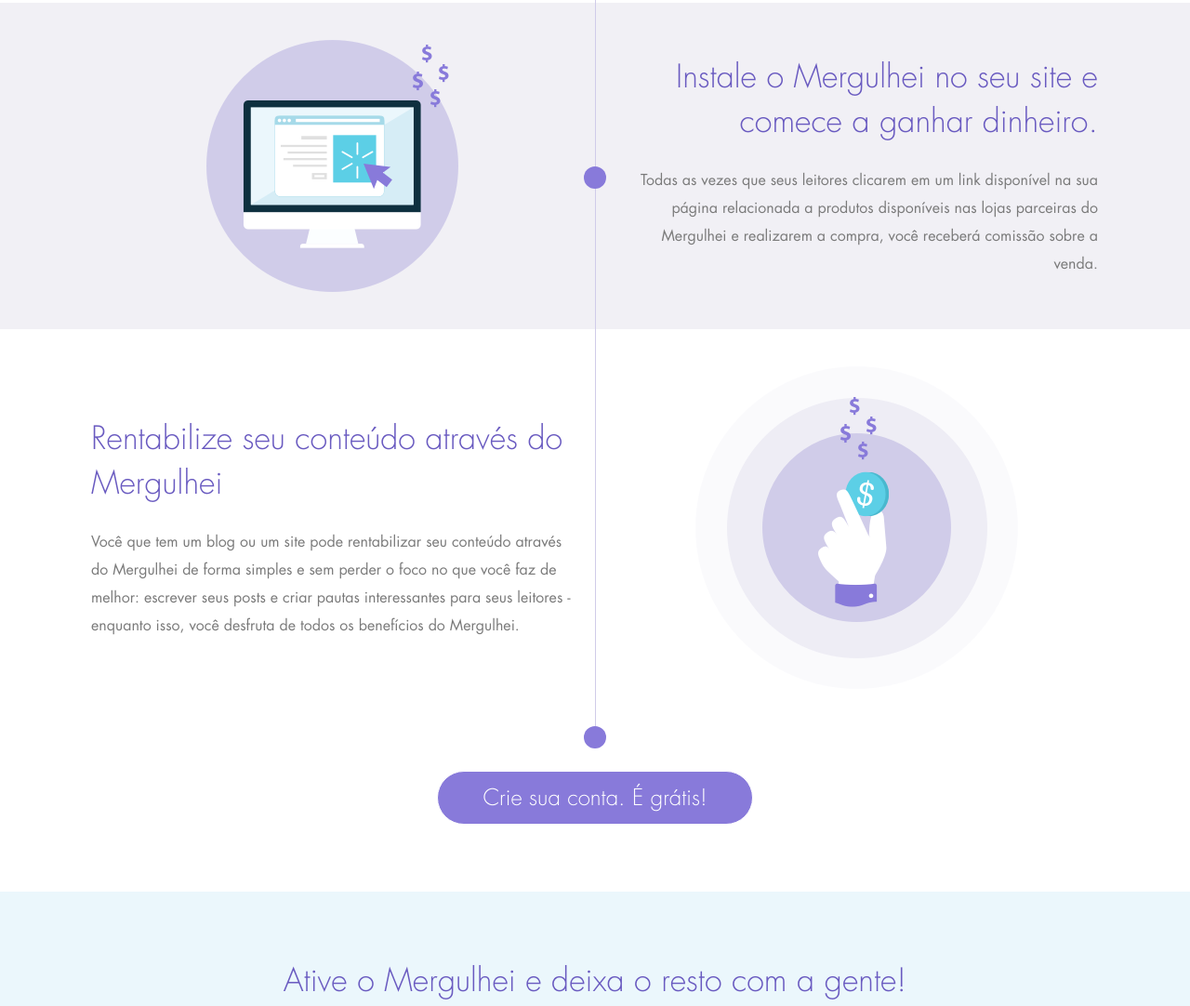
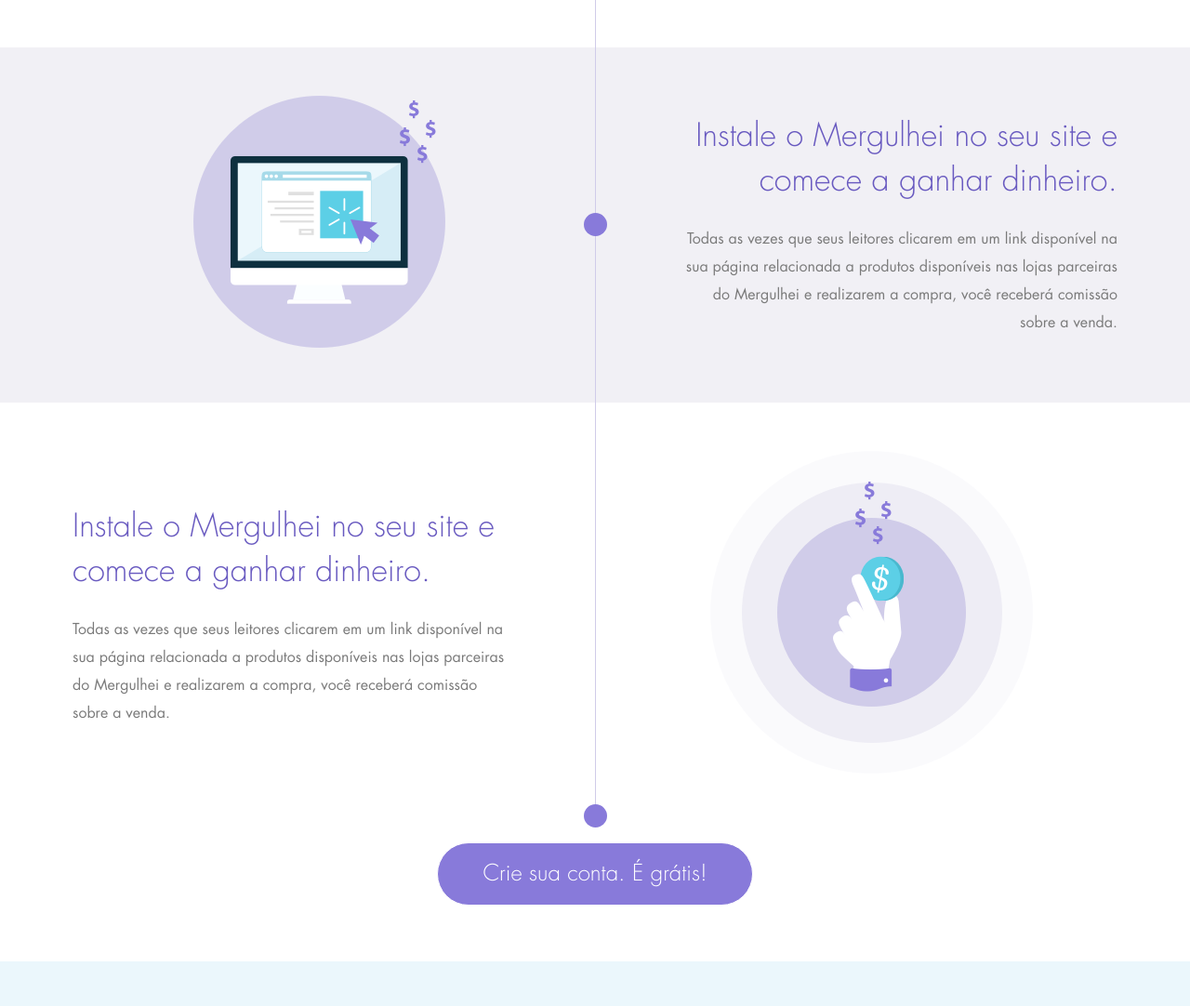
Before and after one commit to Mergulhei/mergulhei.github.io, a plain HTML site: page index.html in a window 1280 px wide. Shown: the part 1117-2199 px from the top of the page at 93% size. Drawn offline with Linux system fonts and the light colour scheme; a script that the page names is missing.

Commit message:
Fixes how it works section

```diff
--- a/estilo.css
+++ b/estilo.css
@@ -1,11 +1,53 @@
+* {
+    box-sizing: border-box;
+}
+
+body {
+    line-height: 1.41;
+}
+
 .page{
     background-color: white;
     font-family: "FuturaStd-Book";
 }
 
+.bg--gray {
+    background-color: #F1F0F5;
+}
+
 .container {
     width: 1124px;
     margin: 0 auto;
+}
+
+.grid {
+    margin-left: -32px;
+}
+
+.grid__col {
+    padding-left: 32px;
+    display: inline-block;
+    vertical-align: top;
+}
+
+.grid__col--6 {
+    width: 50%;
+}
+
+.grid__col--4 {
+    width: 33.3333333%;
+}
+
+.grid.grid--middle > .grid__col {
+    vertical-align: middle;
+}
+
+.grid.grid--large {
+    margin-left: -64px;
+}
+
+.grid.grid--large > .grid__col {
+    padding-left: 64px;
 }
 
 .banner{
@@ -157,31 +199,7 @@
     font-weight: lighter;
     font-size: 34px;
     line-height: 48px;
-}
-
-.know-it {
-	padding-top: 56px;
-	padding-bottom: 72px;
-}
-	.know-it--item{
-		padding: 40px 0;
-		position: relative;
-	}
-
-	.know-it--item__gray{
-		background-color: #F1F0F5;
-	}
-
-	.know-it--col{
-		width: 519px;
-		display: inline-block;
-		vertical-align: middle;
-		padding: 0 20px
-	}
-
-	.know-it--col img{
-		display: block;
-		margin: 0 auto;
+    margin-bottom: 24px;
 }
 
 .know-it--h2 {
@@ -227,20 +245,76 @@
     margin-bottom: 24px;
 }
 
+.timeline {
+    position: relative;
+    padding: 52px 0;
+}
+
+.timeline__ball {
+    border-radius: 50%;
+    width: 25px;
+    height: 25px;
+    background-color: #887ADA;
+
+    margin: auto;
+
+    position: absolute;
+    top: 0;
+    bottom: 0;
+    left: 0;
+    right: 0;
+}
+
+.timeline__line {
+    width: 1px;
+    background-color: #D0CCE9;
+
+    margin: auto;
+
+    position: absolute;
+    top: 0;
+    bottom: 0;
+    left: 0;
+    right: 0;
+}
+
+.timeline--end > .timeline__ball {
+    top: auto;
+}
+
+.pr60 {
+    padding-right: 60px;
+}
+
+.pl60 {
+    padding-left: 60px;
+}
+
+.pt60 {
+    padding-top: 60px;
+}
+
+.pb60 {
+    padding-bottom: 60px;
+}
+
+.mb16 {
+    margin-bottom: 16px;
+}
 
 .padding-bottom__24{
     padding-bottom: 24px;
 }
 
-.text__left{
+.text--left{
     text-align: left;
 }
 
-.text__right{
+.text--right{
     text-align: right;
 }
 
-.text__center{
+.text--center{
     text-align: center;
 }
 
--- a/index.html
+++ b/index.html
@@ -63,45 +63,64 @@
     </header>
 
     <!--Entenda o Merguhei-->
-	<section id="know-it" class="know-it">
+    <section id="know-it">
+        <div class="container pt60">
             <h2 class="know-it--h2">Entenda o Mergulhei</h2>
-		<div class="know-it--container">
-			<div class="know-it--line"></div>
-			<div class="">
-				<div class="container know-it--item">
-					<div class="know-it--ball know-it--ball__center"></div>
-					<div class="know-it--col text__left">
-						<h3 class="title padding-bottom__24">Você tem um site ou um blog e quer ganhar dinheiro com ele?</h3>
+
+            <div class="timeline">
+                <div class="timeline__line"></div>
+                <div class="timeline__ball"></div>
+
+                <div class="grid grid--middle grid--large">
+                    <div class="grid__col grid__col--6">
+                        <div class="pr60">
+                            <h3 class="title">Você tem um site ou um blog e quer ganhar dinheiro com ele?</h3>
                             <p class="text__description">O Mergulhei é uma ferramenta que ajuda produtores de conteúdo e publishers em geral a monetizar seu conteúdo divulgando produtos dos nossos parceiros.</p>
                         </div>
-					<div class="know-it--col"><img src="images/img1.png"></div>
+                    </div><div class="grid__col grid__col--6">
+                        <div class="text--center"><img src="images/img1.png"></div>
                     </div>
-			</div>
-
-			<div class="know-it--item__gray">
-				<div class="container know-it--item">
-					<div class="know-it--ball know-it--ball__center"></div>
-					<div class="know-it--col"><img src="images/img2.png"></div>
-					<div class="know-it--col text__right">
-						<h3 class="title padding-bottom__24">Instale o Mergulhei no seu site e comece a ganhar dinheiro.</h3>
-						<p class="text__description">Todas as vezes que seus leitores clicarem em um link disponível na sua página relacionada a produtos disponíveis nas lojas parceiras do Mergulhei e realizarem a compra, você receberá comissão sobre a venda.</p>
                 </div>
             </div>
         </div>
 
-			<div class="know-it--item">
+        <div class="bg--gray">
             <div class="container">
-					<div class="know-it--col text__left">
-						<h3 class="title padding-bottom__24">Rentabilize seu conteúdo através do Mergulhei</h3>
-						<p class="text__description">Você que tem um blog ou um site pode rentabilizar seu conteúdo através do Mergulhei de forma simples e sem perder o foco no que você faz de melhor: escrever seus posts e criar pautas interessantes para seus leitores - enquanto isso, você desfruta de todos os benefícios do Mergulhei.</p>
-					</div>
-					<div class="know-it--col"><img src="images/img3.png"></div>
+                <div class="timeline">
+                    <div class="timeline__line"></div>
+                    <div class="timeline__ball"></div>
+
+                    <div class="grid grid--middle grid--large">
+                        <div class="grid__col grid__col--6">
+                            <div class="text--center"><img src="images/img2.png"></div>
+                        </div><div class="grid__col grid__col--6">
+                            <div class="pl60">
+                                <h3 class="title text--right">Instale o Mergulhei no seu site e comece a ganhar dinheiro.</h3>
+                                <p class="text__description text--right">Todas as vezes que seus leitores clicarem em um link disponível na sua página relacionada a produtos disponíveis nas lojas parceiras do Mergulhei e realizarem a compra, você receberá comissão sobre a venda.</p>
                             </div>
                         </div>
                     </div>
-		<div class="know-it--signup text__center">
-			<div class="know-it--ball know-it--ball__margin"></div>
-			<a class="btn btn__purple btn__xlarge" href="">Crie sua conta. É grátis!</a>
+                </div>
+            </div>
+        </div>
+
+        <div class="container pb60">
+            <div class="timeline timeline--end mb16">
+                <div class="timeline__line"></div>
+                <div class="timeline__ball"></div>
+
+                <div class="grid grid--middle grid--large">
+                    <div class="grid__col grid__col--6">
+                        <div class="pr60">
+                            <h3 class="title">Instale o Mergulhei no seu site e comece a ganhar dinheiro.</h3>
+                            <p class="text__description">Todas as vezes que seus leitores clicarem em um link disponível na sua página relacionada a produtos disponíveis nas lojas parceiras do Mergulhei e realizarem a compra, você receberá comissão sobre a venda.</p>
+                        </div>
+                    </div><div class="grid__col grid__col--6">
+                        <div class="text--center"><img src="images/img3.png"></div>
+                    </div>
+                </div>
+            </div>
+            <p class="text--center"><a class="btn btn__purple btn__xlarge" href="">Crie sua conta. É grátis!</a></p>
         </div>
     </section>
     <!--Fim Entenda-->
```
Lines whose indentation alone changed are shown as unchanged.
